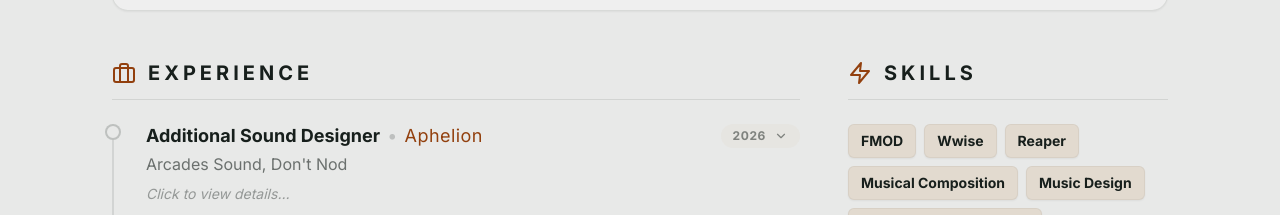
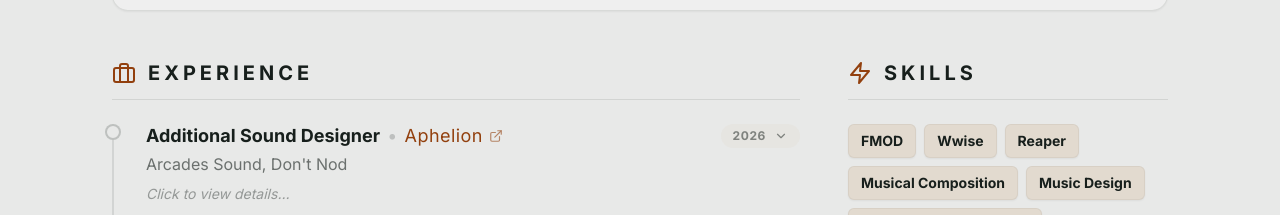
Before and after one commit to rennfly/Romain-Raynal-Resume, a React (Vite) app: page / in a window 1280 px wide. Shown: the part 1482-1697 px from the top of the page. Built offline with nearby package versions, Linux system fonts and the light colour scheme.

Commit message:
feat(data): Add project URL to Aphelion entry
Includes a URL to the Aphelion game project page in the data, enhancing project details for users.

```diff
--- a/data.ts
+++ b/data.ts
@@ -21,6 +21,7 @@ export const resumeData: ResumeData = {
       projectName: "Aphelion",
       company: "Arcades Sound, Don't Nod",
       period: "2026",
+      url: "https://dont-nod.com/fr/games/aphelion-fr/",
       details: [
         "Additional sound design and audio production."
       ]
```
